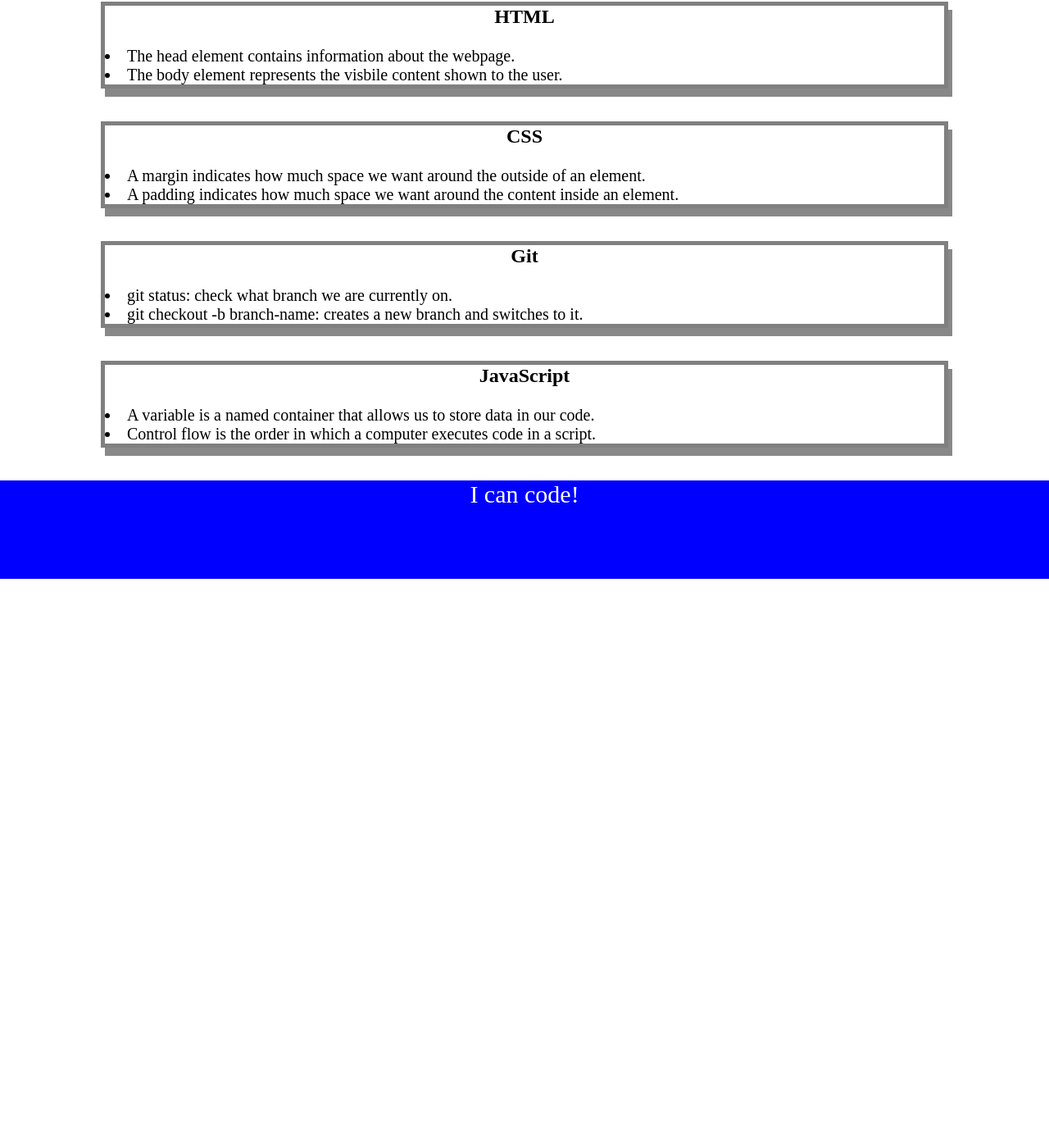
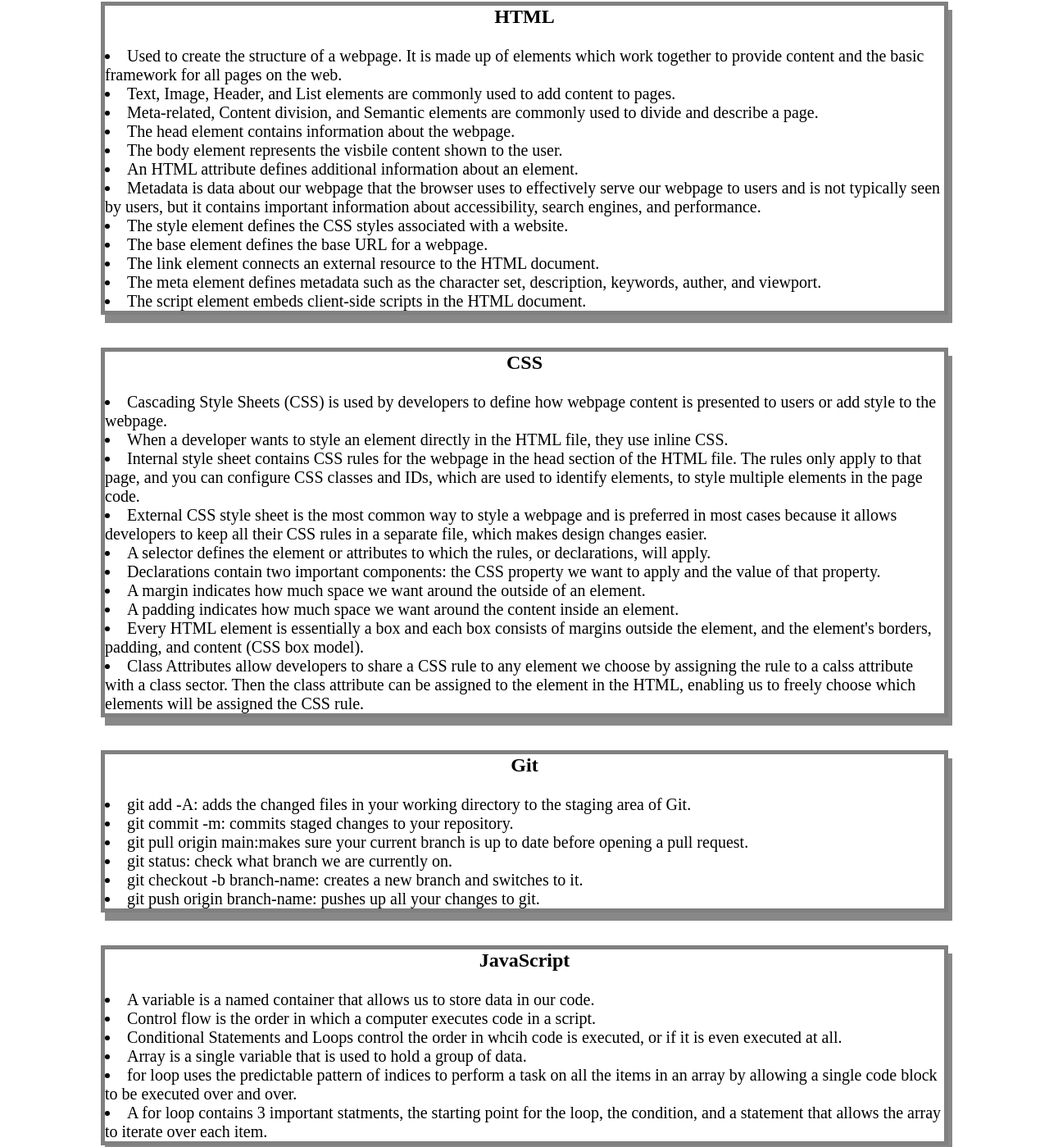
Before and after one commit to mdlahey1/prework-study-guide, a plain HTML site: page index.html in a window 1280 px wide. Shown: the part 158-1557 px from the top of the page at 82% size. Before the commit the page ends 864 px from the top, so only its background shows below. Drawn offline with Linux system fonts and the light colour scheme.

Commit message:
updated notes

```diff
--- a/index.html
+++ b/index.html
@@ -17,8 +17,18 @@
       <section class="card" id="html-section">
         <h2>HTML</h2>
         <u1>
+          <li>Used to create the structure of a webpage. It is made up of elements which work together to provide content and the basic framework for all pages on the web.</li>
+          <li>Text, Image, Header, and List elements are commonly used to add content to pages.</li>
+          <li>Meta-related, Content division, and Semantic elements are commonly used to divide and describe a page.</li>
           <li>The head element contains information about the webpage.</li>
           <li>The body element represents the visbile content shown to the user.</li>
+          <li>An HTML attribute defines additional information about an element.</li>
+          <li>Metadata is data about our webpage that the browser uses to effectively serve our webpage to users and is not typically seen by users, but it contains important information about accessibility, search engines, and performance.</li>
+          <li>The style element defines the CSS styles associated with a website.</li>
+          <li>The base element defines the base URL for a webpage.</li>
+          <li>The link element connects an external resource to the HTML document.</li>
+          <li>The meta element defines metadata such as the character set, description, keywords, auther, and viewport.</li>
+          <li>The script element embeds client-side scripts in the HTML document.</li>
         </u1>
 
       </section>
@@ -26,8 +36,16 @@
       <section class="card" id="css-section">
         <h2>CSS</h2>
         <u1>
+          <li>Cascading Style Sheets (CSS) is used by developers to define how webpage content is presented to users or add style to the webpage.</li>
+          <li>When a developer wants to style an element directly in the HTML file, they use inline CSS.</li>
+          <li>Internal style sheet contains CSS rules for the webpage in the head section of the HTML file. The rules only apply to that page, and you can configure CSS classes and IDs, which are used to identify elements, to style multiple elements in the page code.</li>
+          <li>External CSS style sheet is the most common way to style a webpage and is preferred in most cases because it allows developers to keep all their CSS rules in a separate file, which makes design changes easier.</li>
+          <li>A selector defines the element or attributes to which the rules, or declarations, will apply.</li>
+          <li>Declarations contain two important components: the CSS property we want to apply and the value of that property.</li>
           <li>A margin indicates how much space we want around the outside of an element.</li>
           <li>A padding indicates how much space we want around the content inside an element.</li>
+          <li>Every HTML element is essentially a box and each box consists of margins outside the element, and the element's borders, padding, and content (CSS box model).</li>
+          <li>Class Attributes allow developers to share a CSS rule to any element we choose by assigning the rule to a calss attribute with a class sector. Then the class attribute can be assigned to the element in the HTML, enabling us to freely choose which elements will be assigned the CSS rule.</li>
         </u1>
 
       </section>
@@ -35,8 +53,12 @@
       <section class="card" id="git-section">
         <h2>Git</h2>
         <u1>
+          <li>git add -A: adds the changed files in your working directory to the staging area of Git.</li>
+          <li>git commit -m: commits staged changes to your repository.</li>
+          <li>git pull origin main:makes sure your current branch is up to date before opening a pull request.</li>
           <li>git status: check what branch we are currently on.</li>
           <li>git checkout -b branch-name: creates a new branch and switches to it.</li>
+          <li>git push origin branch-name: pushes up all your changes to git.</li>
         </u1>
 
       </section>
@@ -46,6 +68,10 @@
         <u1>
           <li>A variable is a named container that allows us to store data in our code.</li>
           <li>Control flow is the order in which a computer executes code in a script.</li>
+          <li>Conditional Statements and Loops control the order in whcih code is executed, or if it is even executed at all.</li>
+          <li>Array is a single variable that is used to hold a group of data.</li>
+          <li>for loop uses the predictable pattern of indices to perform a task on all the items in an array by allowing a single code block to be executed over and over.</li>
+          <li>A for loop contains 3 important statments, the starting point for the loop, the condition, and a statement that allows the array to iterate over each item.</li>
         </u1>
 
       </section>
```
